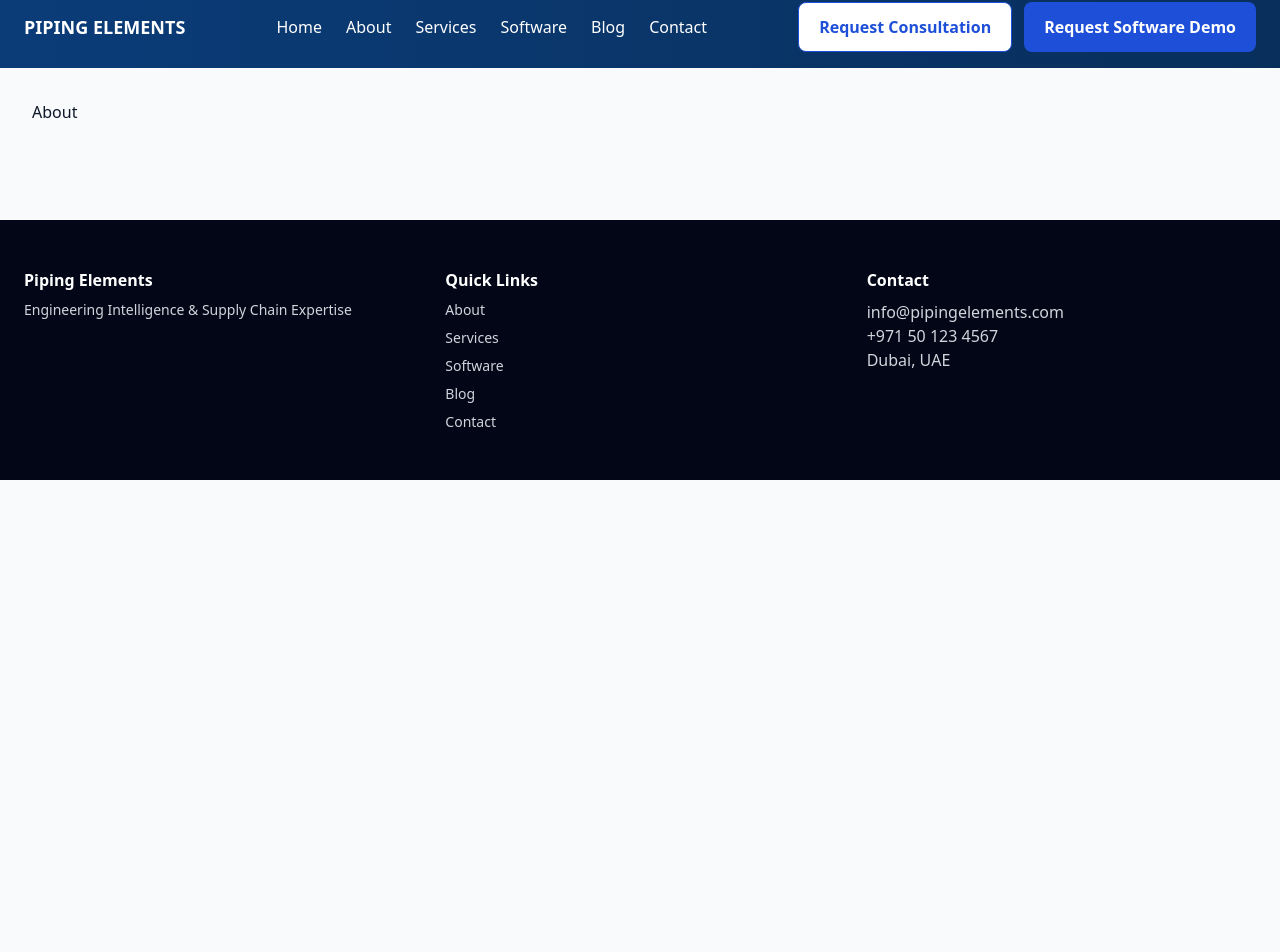
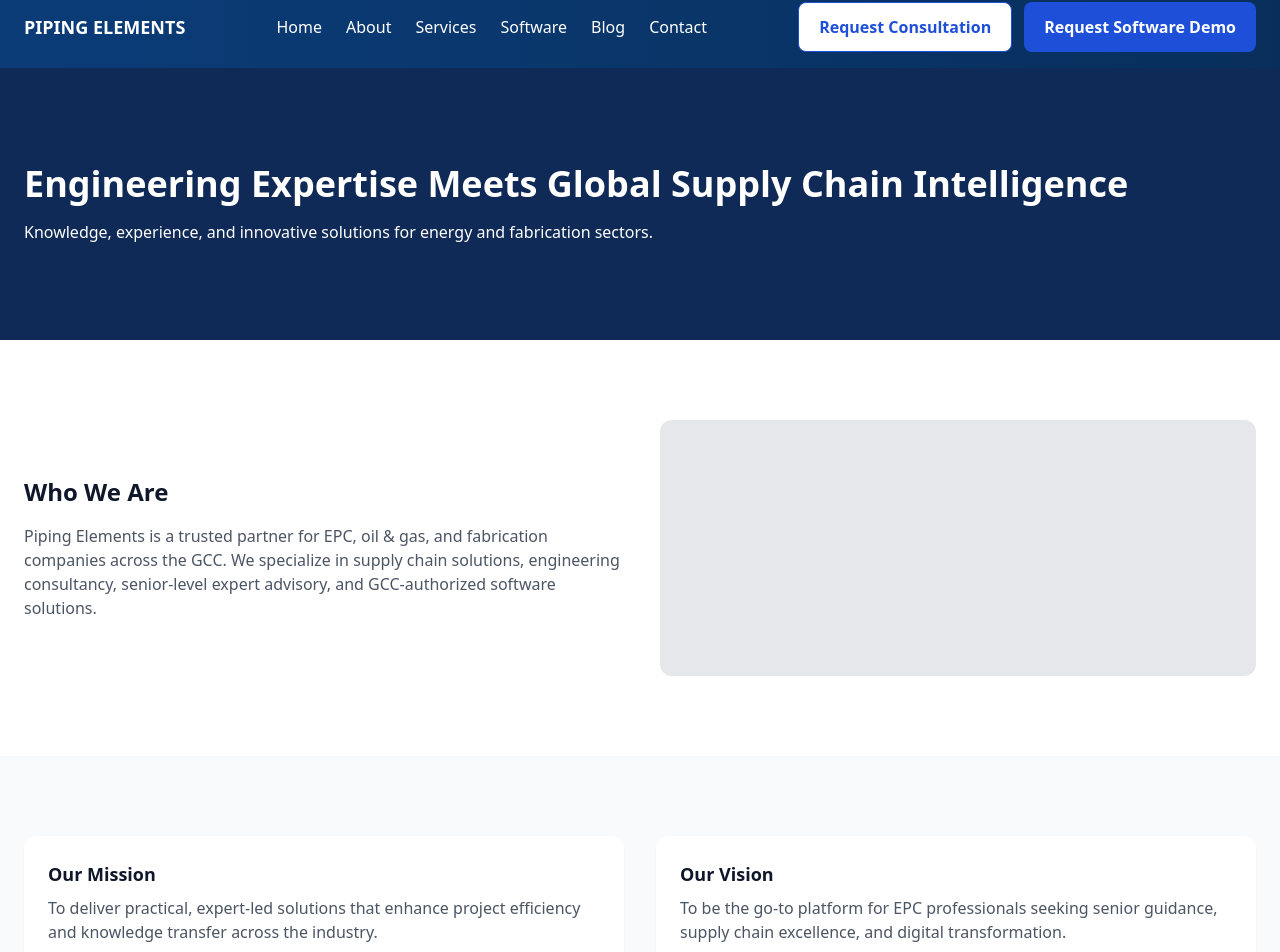
Before and after one commit to Muhammadshajid/piping-elements-website, a Next.js app: page /about in a window 1280 px wide. Shown: the part 14-966 px from the top of the page. Before the commit the page ends 800 px from the top, so only its background shows below. Built offline with nearby package versions, Linux system fonts and the light colour scheme.

Commit message:
Update page.tsx

```diff
--- a/app/about/page.tsx
+++ b/app/about/page.tsx
@@ -1 +1,62 @@
-export default function About(){ return <div className='container p-8'><h1>About</h1></div> }
+export default function AboutPage() {
+  return (
+    <>
+      {/* HERO */}
+      <section className="py-24 bg-[var(--dark-blue)] text-white">
+        <div className="container mx-auto px-6">
+          <h1 className="text-4xl font-bold">
+            Engineering Expertise Meets Global Supply Chain Intelligence
+          </h1>
+          <p className="mt-4 max-w-3xl">
+            Knowledge, experience, and innovative solutions for energy and
+            fabrication sectors.
+          </p>
+        </div>
+      </section>
+
+      {/* WHO WE ARE */}
+      <section className="py-20 bg-white">
+        <div className="container mx-auto px-6 grid md:grid-cols-2 gap-10 items-center">
+          <div>
+            <h2 className="text-2xl font-bold">Who We Are</h2>
+            <p className="mt-4 text-gray-600">
+              Piping Elements is a trusted partner for EPC, oil & gas, and
+              fabrication companies across the GCC. We specialize in supply
+              chain solutions, engineering consultancy, senior-level expert
+              advisory, and GCC-authorized software solutions.
+            </p>
+          </div>
+          <div className="h-64 bg-gray-200 rounded-xl"></div>
+        </div>
+      </section>
+
+      {/* MISSION / VISION */}
+      <section className="py-20 bg-gray-50">
+        <div className="container mx-auto px-6 grid md:grid-cols-2 gap-8">
+          <div className="bg-white p-6 rounded-xl shadow-sm">
+            <h3 className="font-semibold text-lg">Our Mission</h3>
+            <p className="text-gray-600 mt-2">
+              To deliver practical, expert-led solutions that enhance project
+              efficiency and knowledge transfer across the industry.
+            </p>
+          </div>
+          <div className="bg-white p-6 rounded-xl shadow-sm">
+            <h3 className="font-semibold text-lg">Our Vision</h3>
+            <p className="text-gray-600 mt-2">
+              To be the go-to platform for EPC professionals seeking senior
+              guidance, supply chain excellence, and digital transformation.
+            </p>
+          </div>
+        </div>
+      </section>
+
+      {/* CTA */}
+      <section className="py-20 bg-[var(--primary-blue)] text-white text-center">
+        <h2 className="text-2xl font-bold">
+          Want to work with senior EPC experts?
+        </h2>
+        <button className="btn-outline mt-6">Talk to an Expert</button>
+      </section>
+    </>
+  );
+}
```
